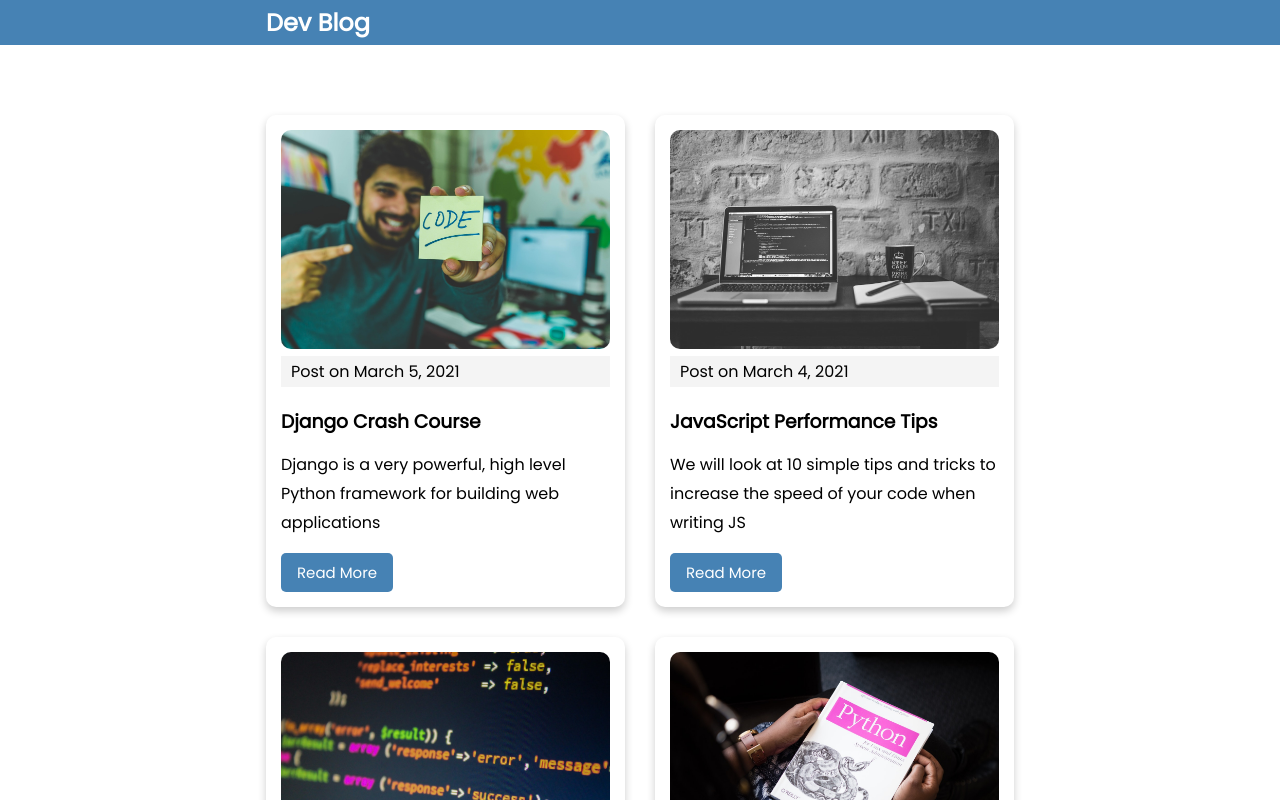
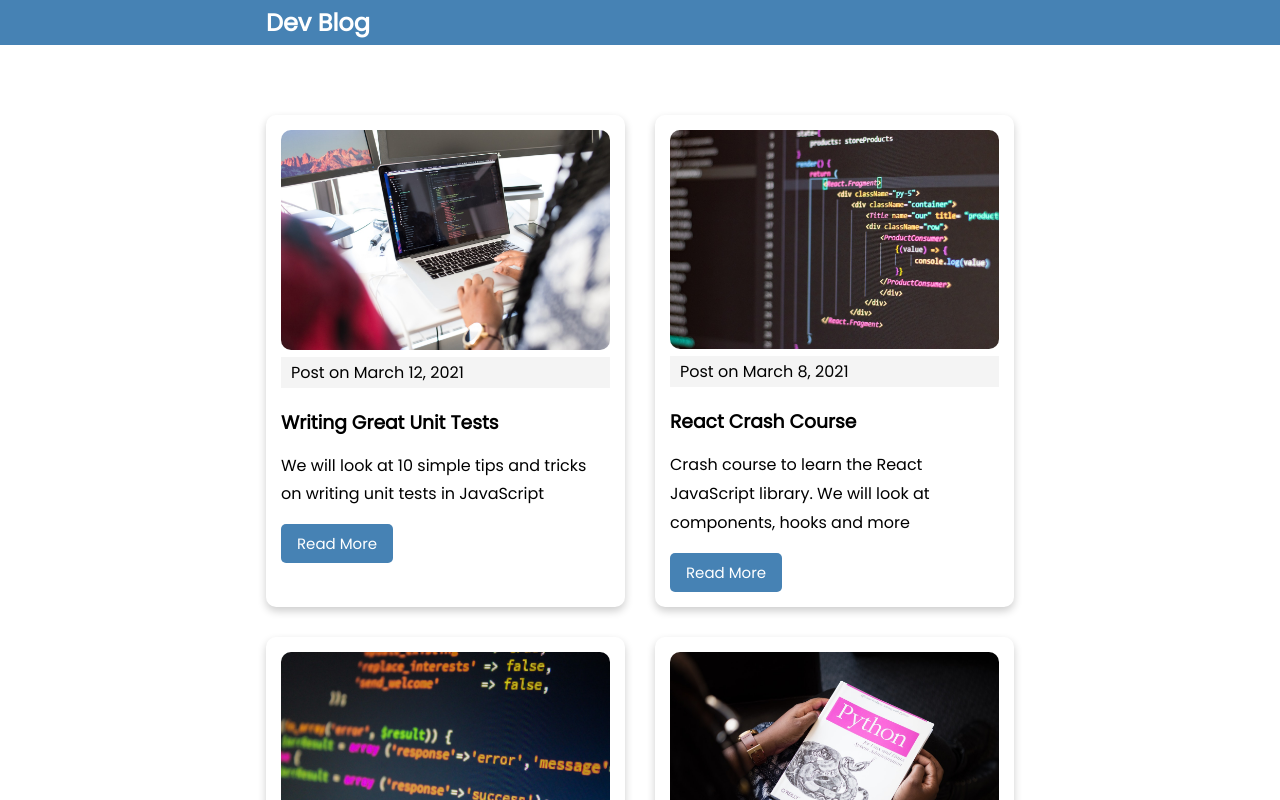
Before and after one commit to rsshonjoydas/next-markdown-blog, a Next.js app: page / in a window 1280 px wide. Shown: the top 800 px of the page. Built offline with nearby package versions, Linux system fonts and the light colour scheme.

Commit message:
post sort

```diff
--- a/pages/index.js
+++ b/pages/index.js
@@ -1,51 +1,52 @@
-import fs from 'fs';
-import matter from 'gray-matter';
-import Head from 'next/head';
-import path from 'path';
-import Post from '../components/Post';
+import fs from 'fs'
+import path from 'path'
+import matter from 'gray-matter'
+import Head from 'next/head'
+import Post from '../components/Post'
+import { sortByDate } from '../utils'
 
 export default function Home({ posts }) {
   return (
     <div>
       <Head>
-        <title>rsshonjoy | Blog</title>
+        <title>Dev Blog</title>
       </Head>
 
-      <div className="posts">
+      <div className='posts'>
         {posts.map((post, index) => (
-          <Post post={post} />
+          <Post key={index} post={post} />
         ))}
       </div>
     </div>
-  );
+  )
 }
 
 export async function getStaticProps() {
-  // ? Get files from the posts dir
-  const files = fs.readdirSync(path.join('posts'));
+  // Get files from the posts dir
+  const files = fs.readdirSync(path.join('posts'))
 
-  // ? Get slug and frontmatter from posts
+  // Get slug and frontmatter from posts
   const posts = files.map((filename) => {
-    // ? Create slug
-    const slug = filename.replace('.md', '');
+    // Create slug
+    const slug = filename.replace('.md', '')
 
-    // ? Get frontmatter
+    // Get frontmatter
     const markdownWithMeta = fs.readFileSync(
       path.join('posts', filename),
       'utf-8'
-    );
+    )
 
-    const { data: frontmatter } = matter(markdownWithMeta);
+    const { data: frontmatter } = matter(markdownWithMeta)
 
     return {
       slug,
       frontmatter,
-    };
-  });
+    }
+  })
 
   return {
     props: {
-      posts,
+      posts: posts.sort(sortByDate),
     },
-  };
+  }
 }
--- /dev/null
+++ b/utils/index.js
@@ -0,0 +1,3 @@
+export const sortByDate = (a, b) => {
+  return new Date(b.frontmatter.date) - new Date(a.frontmatter.date)
+}
```
